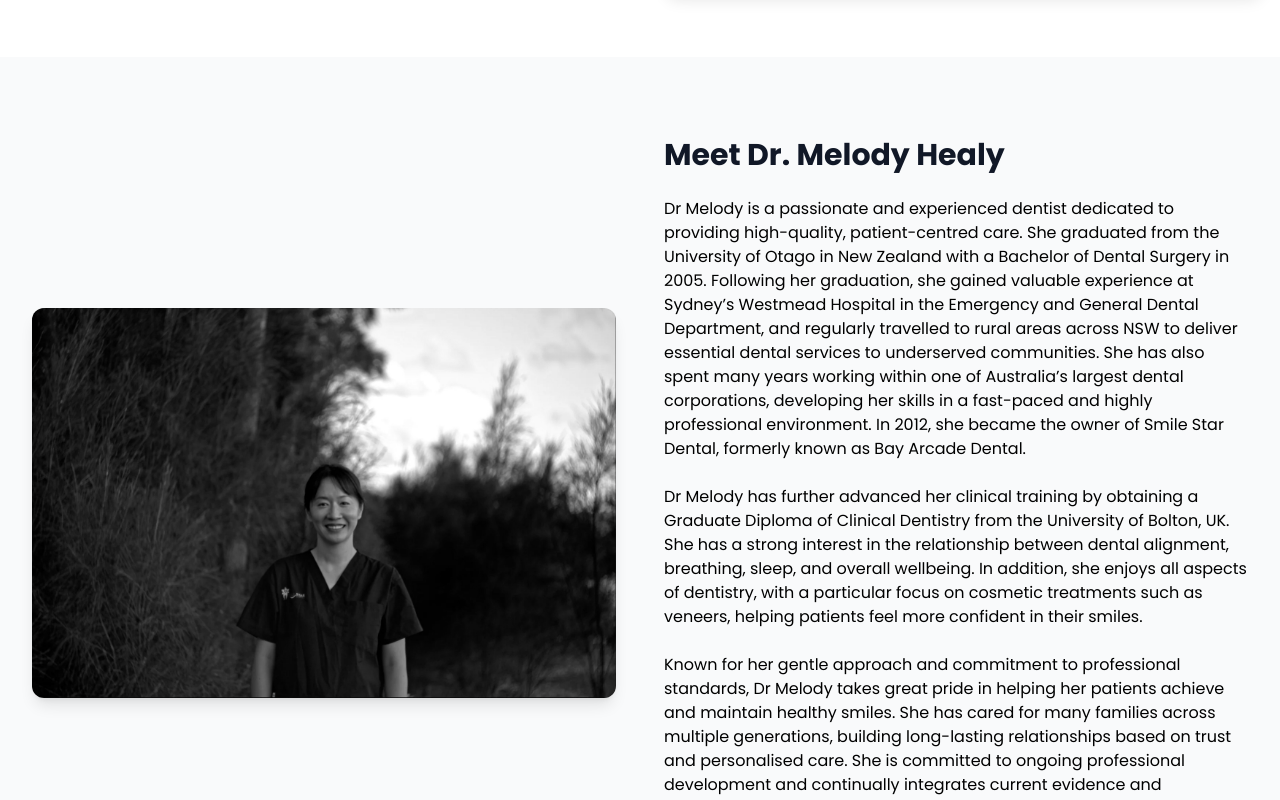
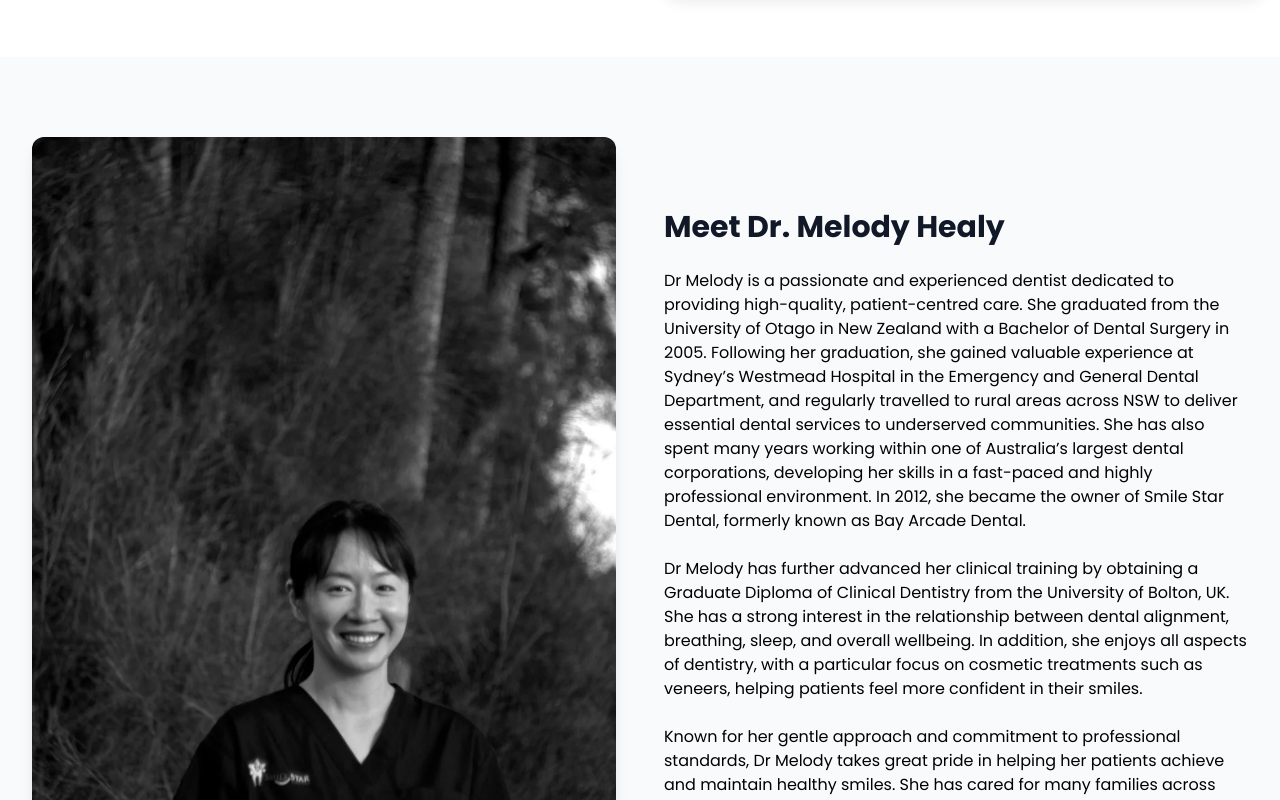
Before and after one commit to zhex900/smilestardental.com.au, a Next.js app: page /about in a window 1280 px wide. Shown: the part 1040-1840 px from the top of the page. Built offline with nearby package versions, Linux system fonts and the light colour scheme; no server answers.

Commit message:
profile picture change

```diff
--- a/app/about/page.tsx
+++ b/app/about/page.tsx
@@ -67,7 +67,7 @@ export default function About() {
           <div className="grid grid-cols-1 lg:grid-cols-2 gap-12 items-center">
             <div className="group overflow-hidden rounded-xl shadow-lg">
               <Image
-                src="/images/dr-melody-healy-profile1.webp"
+                src="/images/profile.7.1.webp"
                 alt="Dr Melody Healy, principal dentist at Smile Star Dental, Warners Bay"
                 width={1600}
                 height={1068}
--- a/app/components/sections/hero-section.tsx
+++ b/app/components/sections/hero-section.tsx
@@ -5,10 +5,11 @@ import HeroCarousel from "../hero-carousel";
 import { bookingUrl } from "@/constants";
 
 export function HeroSection() {
+  //min-h-[calc(100vh-var(--header-height))]
   return (
     <section
       id="hero"
-      className="relative flex justify-center section-px bg-primary min-h-[calc(100vh-var(--header-height))]"
+      className="relative flex justify-center section-px bg-primary "
     >
       <div
         className="max-w-6xl mx-auto grid grid-cols-1 md:grid-cols-2 gap-4"
```
Also changed, not shown: public/images/profile.7.1.webp (added).
